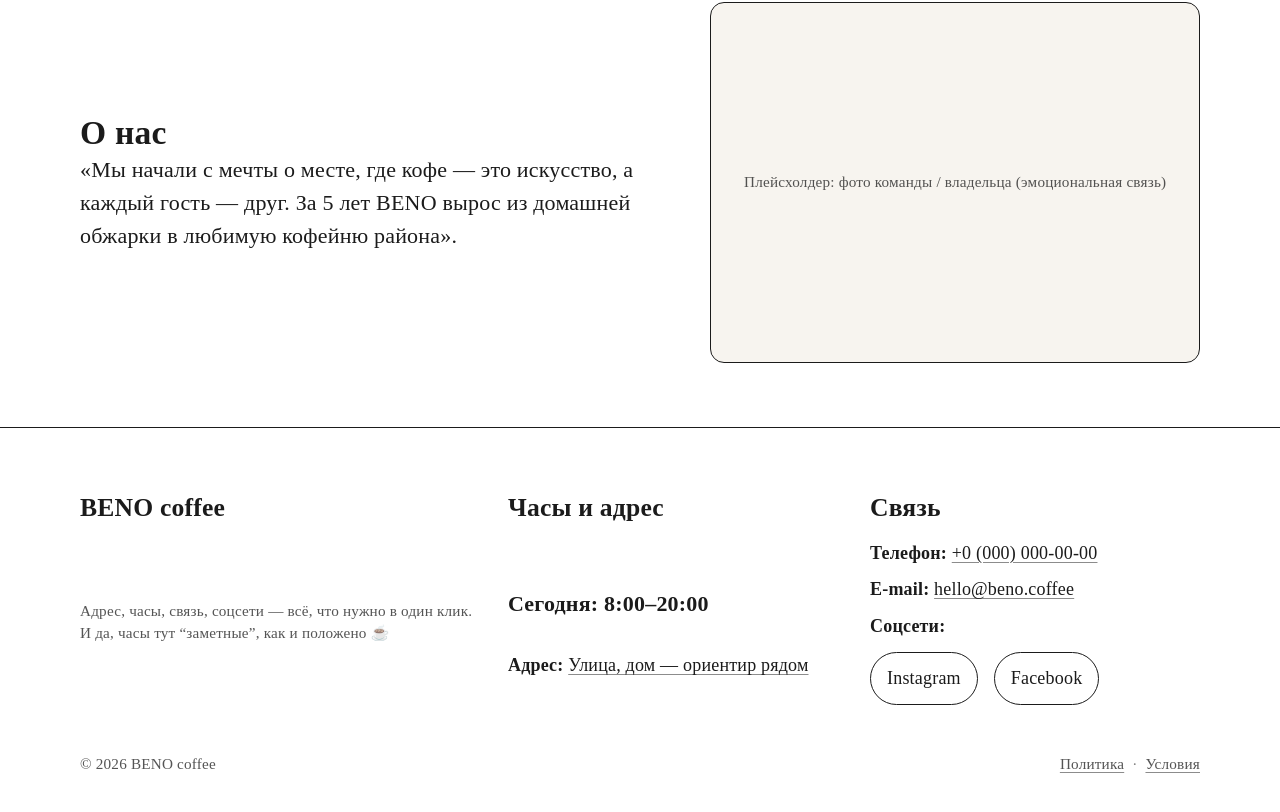
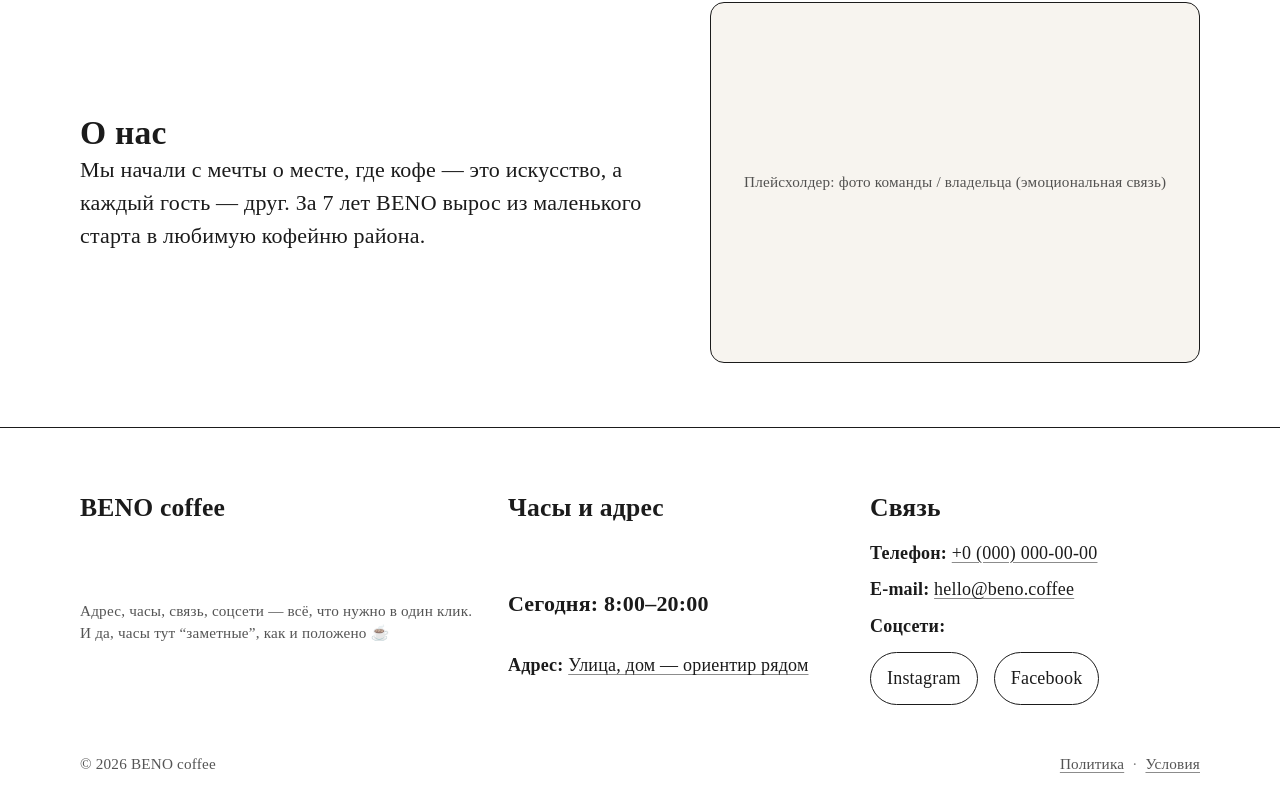
Before and after one commit to ALDYNEC-07/beno-coffe, a Next.js app: page / in a window 1280 px wide. Shown: the part 2091-2903 px from the top of the page. Built offline with nearby package versions, Linux system fonts and the light colour scheme; no server answers.

Commit message:
поправил текст о нас

```diff
--- a/src/components/About/About.tsx
+++ b/src/components/About/About.tsx
@@ -9,7 +9,7 @@ import styles from "./About.module.css";
 const aboutContent = {
   title: "О нас",
   description:
-    "«Мы начали с мечты о месте, где кофе — это искусство, а каждый гость — друг. За 5 лет BENO вырос из домашней обжарки в любимую кофейню района».",
+    "Мы начали с мечты о месте, где кофе — это искусство, а каждый гость — друг. За 7 лет BENO вырос из маленького старта в любимую кофейню района.",
 };
 
 // Этот объект хранит подпись для блока с фото команды или владельца.
```
